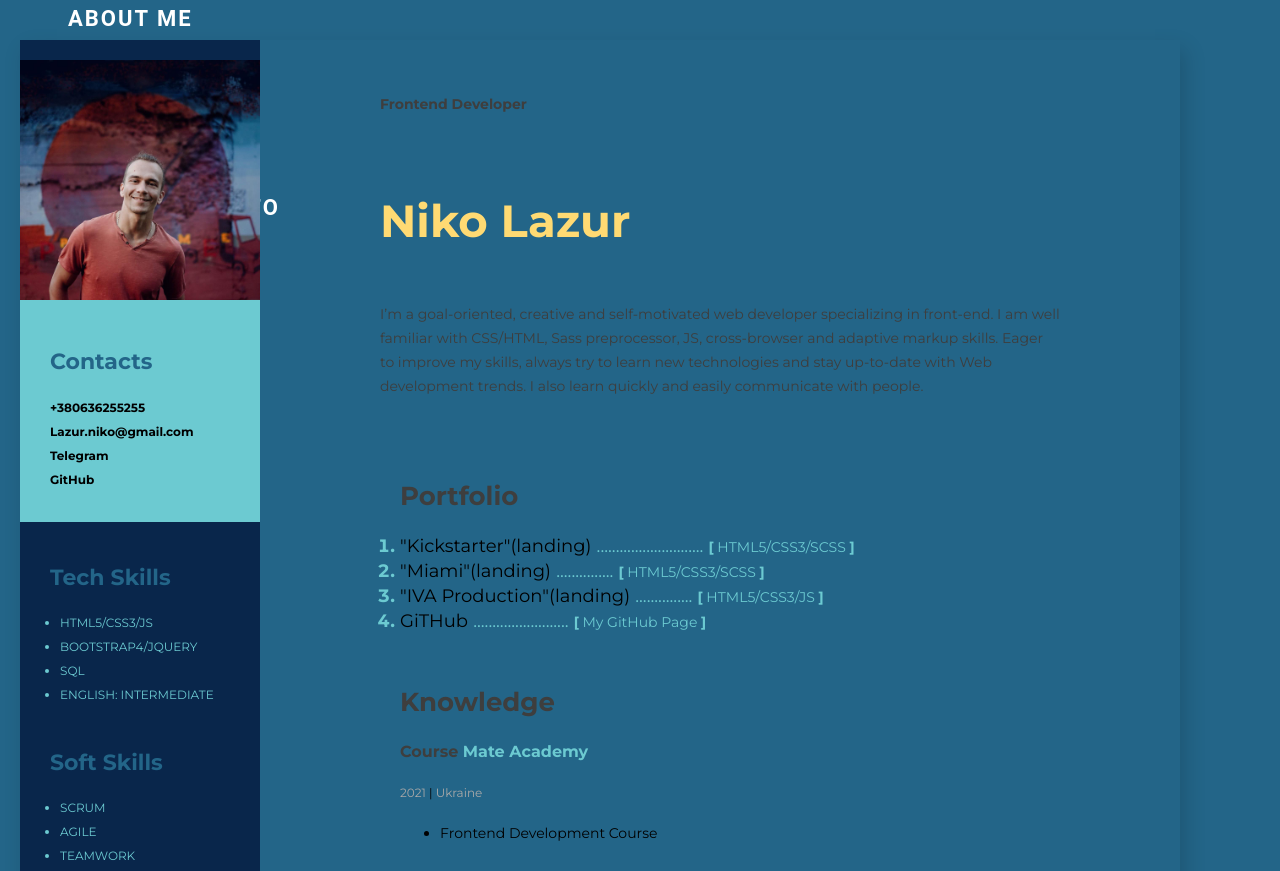
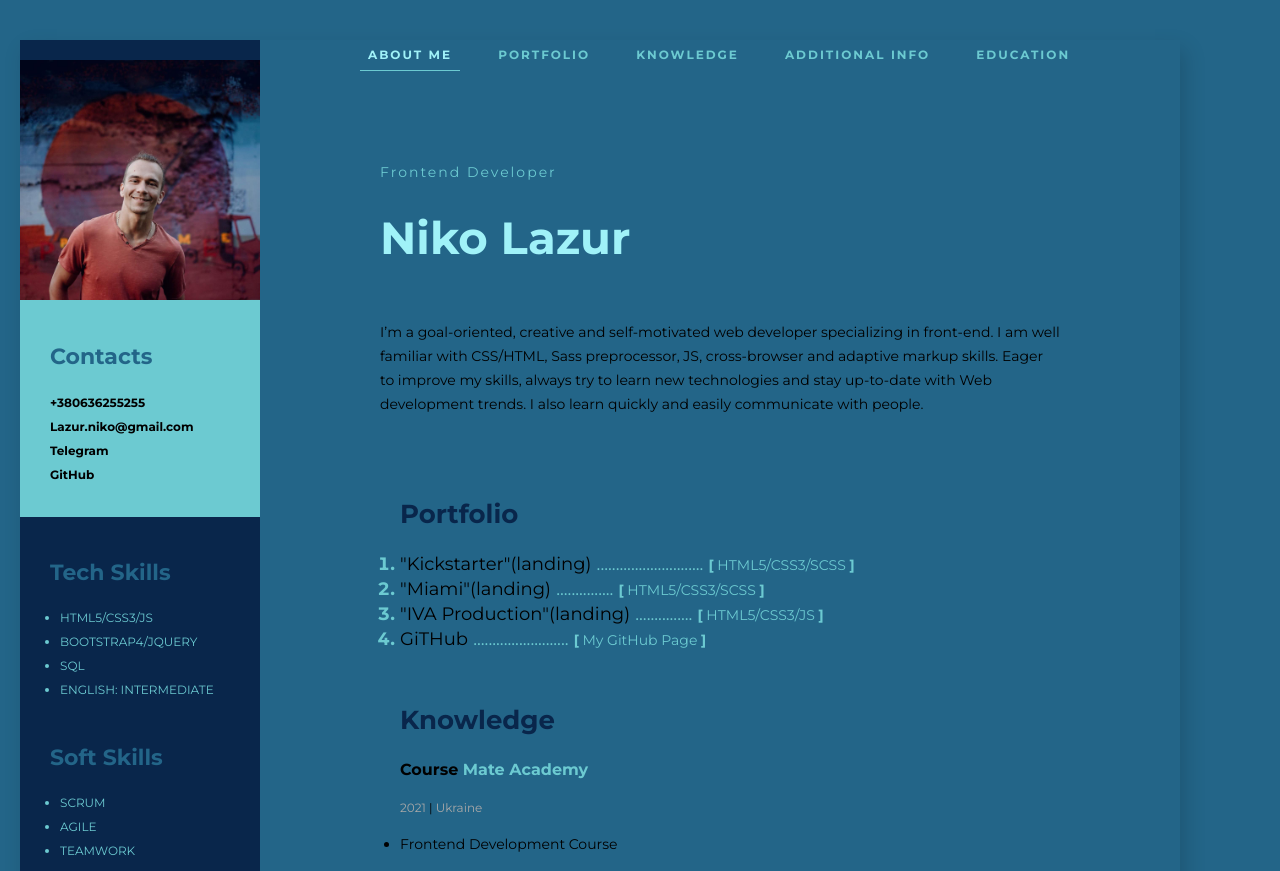
Before and after one commit to LazurNiko/rsschool-cv, a plain HTML site: page index.html in a window 1280 px wide. Shown: the top 871 px of the page. Drawn offline with Linux system fonts and the light colour scheme.

Commit message:
add styles to header menu

```diff
--- a/index.html
+++ b/index.html
@@ -12,12 +12,14 @@
   </head>
 
   <header class="header page__section">
-    <nav class="page__menu menu" id="menu">
+    <nav class="page__menu" id="menu">
       <div class="container">
         <div class="menu__content">
           <ul class="menu__list">
             <li class="menu__item">
-              <a href="#" class="menu__link">About me</a>
+              <a href="#" class="menu__link active">
+                About me
+              </a>
             </li>
             <li class="menu__item">
               <a href="#portfolio" class="menu__link">portfolio</a>
@@ -37,7 +39,7 @@
     </nav>
   </header>
 
-  <body class="page">
+  <body>
     <main class="wrapper">
       <aside class="sidebar">
         <img
@@ -78,7 +80,6 @@
           </ul>
         </section>
       </aside>
-
 
       <div class="about">
         <article class="about_profession">
@@ -204,6 +205,12 @@
           </div>
         </section>
 
+        <section class="arrow">
+          <a href="#">
+            <img src="./images/arrow.png">
+          </a>
+        </section>
+
         <footer class="footer">
           <ul class="footer_items">
             <li class="footer_items--item">
--- a/style.css
+++ b/style.css
@@ -1,6 +1,11 @@
+html {
+  scroll-behavior: smooth;
+}
+
 body {
   max-width: 1200px;
   background: #236588;
+  font-size: 12px;
   font-family: 'Montserrat', sans-serif;
   padding-top: 40px;
   padding-bottom: 40px;
@@ -13,22 +18,12 @@ body {
   --main-color: #6CCAD1;
 }
 
-.header {
-  background-size: cover;
-  background-position: center;
-  background-image: url(../images/header.jpg);
-}
-
 .header__content {
   display: flex;
   flex-direction: column;
   justify-content: space-between;
   box-sizing: border-box;
 }
-
-.header__call {
-  text-decoration: none;
-  }
 
 .header__title {
   font-size: 46px;
@@ -49,34 +44,24 @@ body {
 
 .page {
   scroll-behavior: smooth;
-  font-family: "Roboto", sans-serif;
-  font-weight: normal;
-  font-size: 16px;
-  line-height: 27px;
-  color: #3e3e3e;
-  scroll-behavior: smooth;
 }
 
 .page__menu {
-  position: fixed;
-  top: 0;
+  position: absolute;
+  z-index: 1;
   left: 0;
   right: 0;
 }
 
-.menu__content {
-  box-sizing: border-box;
-  padding: $headerTopPadding 0;
-}
-
 .menu__list {
+  display: flex;
   list-style: none;
-  padding: 0;
-  margin: 0 0 48px;
+  padding: 0 0 0 300px;
+  margin: 0 0 40px;
 }
 
 .menu__item {
-  margin-bottom: 24px;
+  padding-right: 30px;
 }
 
 .menu:last-child {
@@ -87,40 +72,26 @@ body {
   display: inline-block;
   padding: 8px;
   border-bottom: 1px solid transparent;
-  color: #fff;
+  color: var(--main-color);
   text-decoration: none;
-  font-size: 22px;
+  font-size: 12px;
   font-weight: bold;
-  line-height: 22px;
+  line-height: 14px;
   letter-spacing: 2px;
   text-transform: uppercase;
-  transition: border-color 0.3s;
+  transition: 0.3s ease-in;
 }
 
 .menu__link:hover {
-  border-color: #fff;
+  border-color: var(--main-color);
+  transition: 0.3s ease-out;
+  color: #a0f2f8;
 }
 
-.menu__call {
-  display: block;
-  width: max-content;
-  text-decoration: none;
-  font-size: 12px;
-  line-height: 16px;
-  letter-spacing: 2px;
-  text-transform: uppercase;
-  color: #fff;
+.menu__link.active {
+  color: #a0f2f8;
+  border-bottom: 1px solid var(--main-color);
 }
-
-.menu__call--phone {
-  margin-bottom: 16px;
-}
-
-.menu__call--action {
-  padding-bottom: 8px;
-  border-bottom: 1px solid #fff;
-}
-
 
 ol {
   font-weight: 400;
@@ -187,11 +158,12 @@ ol {
 }
 
 .name {
-  color: rgb(255, 218, 115);
+  color: #a0f2f8;
   font-size: 45px;
   font-weight: 700;
   line-height: 89px;
   font-family: 'Montserrat', sans-serif;
+  margin-top: 0;
 }
 
 .about {
@@ -213,7 +185,6 @@ ol {
 }
 
 .contacts_title {
-  font-family: Montserrat;
   font-size: 22px;
   font-weight: 700;
   color: #236588;
@@ -222,9 +193,11 @@ ol {
 .profession {
   font-family: 'Montserrat', sans-serif;
   font-size: 14px;
-  font-weight: 700;
-  line-height: 24px;
-  margin-bottom: 23px;
+  font-weight: 400;
+  line-height: 20px;
+  letter-spacing: 2px;
+  padding-top: 70px;
+  color: var(--main-color);
 }
 
 .info {
@@ -246,6 +219,7 @@ ol {
 }
 
 .portfolio {
+  color: #09264B;
   font-size: 26px;
   font-weight: 700;
   line-height: 24px;
@@ -274,7 +248,7 @@ ol {
 
 .link:hover {
   transition: 0.2s linear;
-  color: var(--main-color);;
+  color: var(--main-color);
 }
 
 .link_skills {
@@ -326,6 +300,7 @@ ol {
 
 .prof_items {
   margin-bottom: 30px;
+  padding: 0;
 }
 
 .prof_item {
@@ -356,12 +331,13 @@ ol {
   margin-bottom: 14px;
 }
 
-.education_info {
-  margin-top: 21px;
+.work {
+  margin-bottom: 10px;
 }
 
-.work {
-  margin-bottom: 10px;
+.arrow {
+  display: flex;
+  padding-left: 550px;
 }
 
 .footer {
```
Also changed, not shown: images/arrow.png (added).
